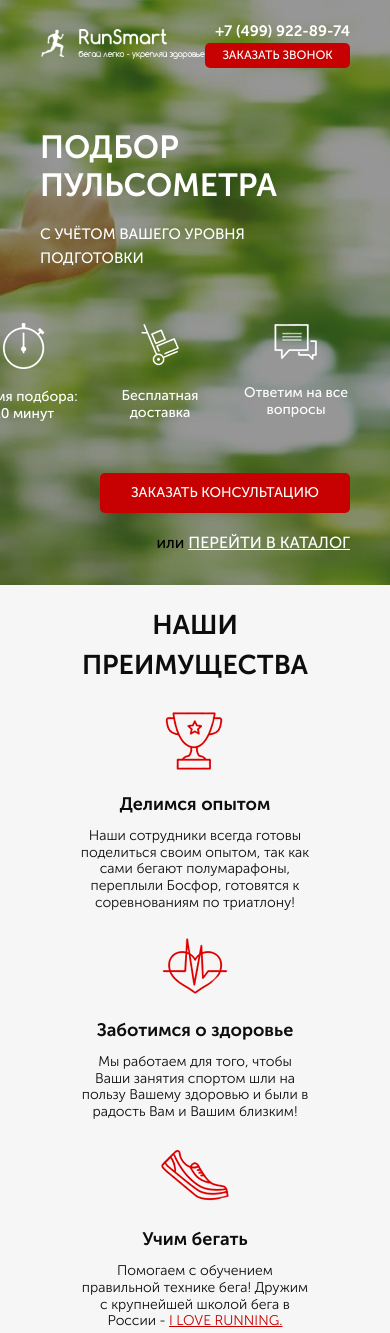
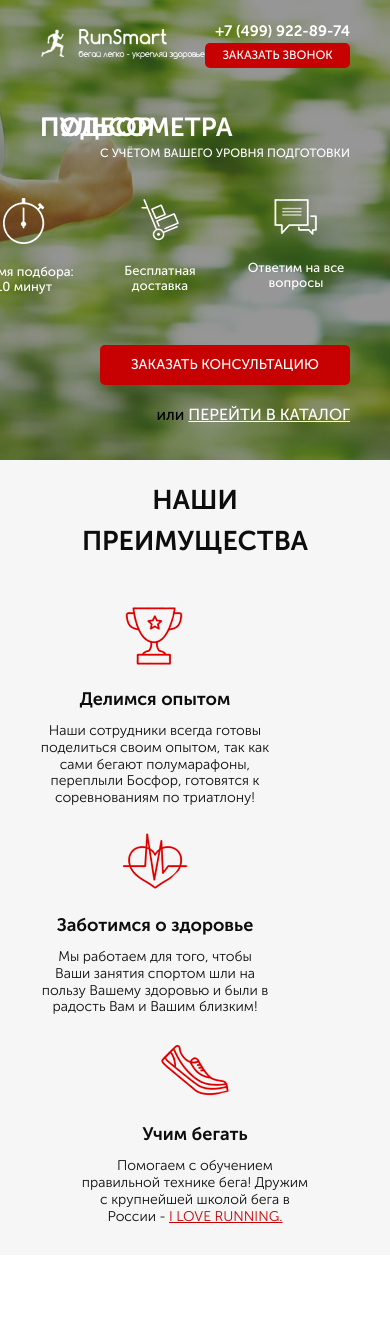
Before and after one commit to Uskovdanya/Uskovdanya-pulsumetr, a website: page src/index.html in a window 390 px wide. After the commit the page ends 1255 px from the top, so only its background shows below. Drawn offline with Linux system fonts and the light colour scheme.

Commit message:
28.01.2022 making 575px media, 767 px finished

```diff
--- a/src/sass/blocks/_media.scss
+++ b/src/sass/blocks/_media.scss
@@ -44,7 +44,6 @@
         &__icon {
             width: 230px;
             img {
-
                 margin-bottom: 35px;
             }
         }
@@ -52,7 +51,6 @@
             margin-top: 15px;
         }
     }
-
 }
 @media (max-width: 767px) {
     .header {
@@ -82,21 +80,34 @@
         &__subheader {
             font-size: 15px;
         }
-
-
-
-
-
+        &__link {
+            font-size: 13px
+            a {
+                font-size: 13px;
+            }
+        }
+        &__icon {
+            font-size: 13px;
+        }
     }
     .advantages {
         padding: 20px 40px 30px 40px;
-
         &__icons {
             margin-top: 20px;
-            display: block;
+            flex-wrap: wrap;
+/*             &:last-child {
+                justify-content: center;
+                margin-right: 0;
+            } */
         }
         &__icon {
-            margin: 0 auto;
+            margin-right: 18px;
+            &:last-child {
+
+                margin-right: 0;
+                margin: 0 auto;
+
+            }
             img {
                 margin-top: 20px;
                 margin-bottom: 15px;
@@ -105,13 +116,31 @@
         &__text {
             margin-top: 10px;
         }
-
-
     }
     .subheader {
         font-size: 27px;
     }
 }
 @media (max-width: 575px) {
+    .promo {
+        min-height: 460px;
+        &__header {
+            font-size: 26px;
+            line-height: 0;
+        }
+        &__subheader {
+            margin-top: 5px;
+            font-size: 12px;
+        }
+        &__icons {
+            margin-top: 25px;
+            flex-wrap: wrap;
+
+        }
+        &__icon {
+            /* align-items: center; */
+
+        }
+    }
 
 }
```
Also changed, not shown: src/css/style.min.css.
